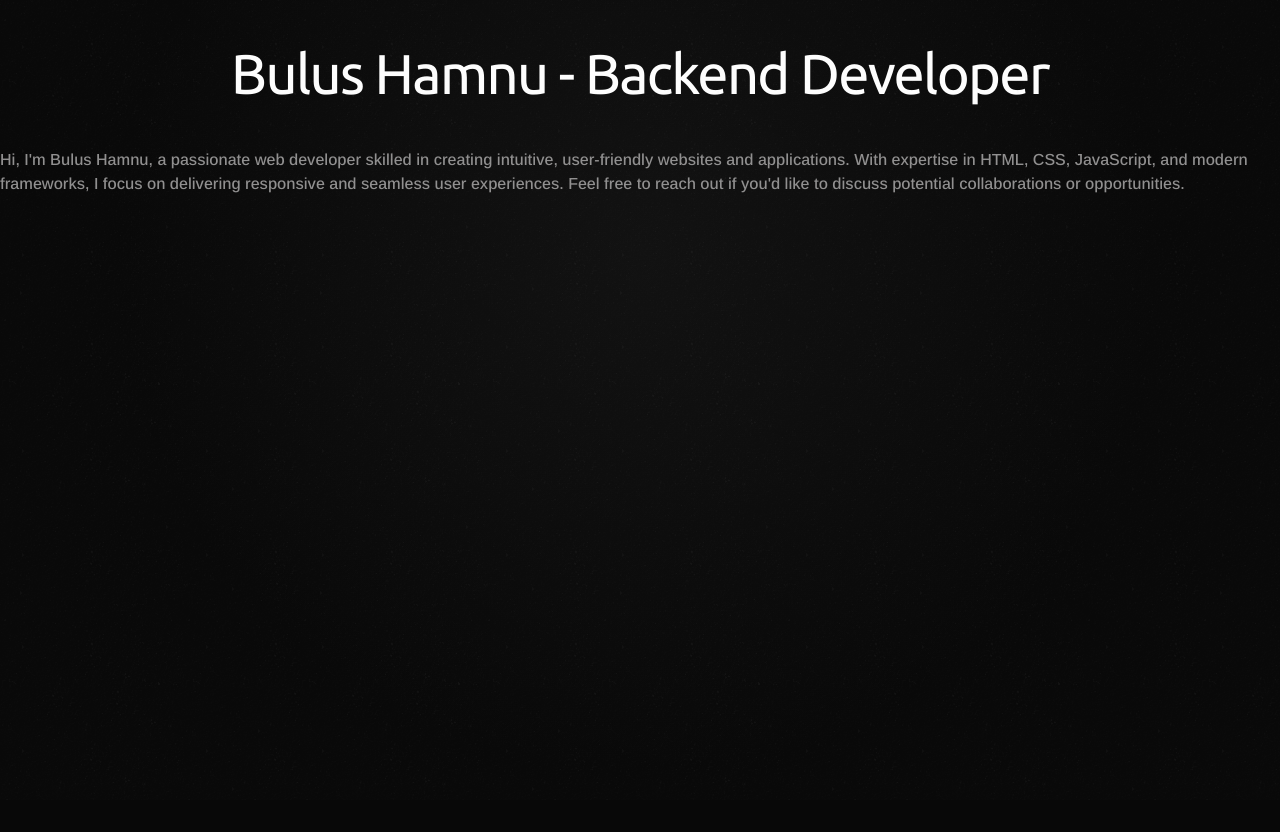
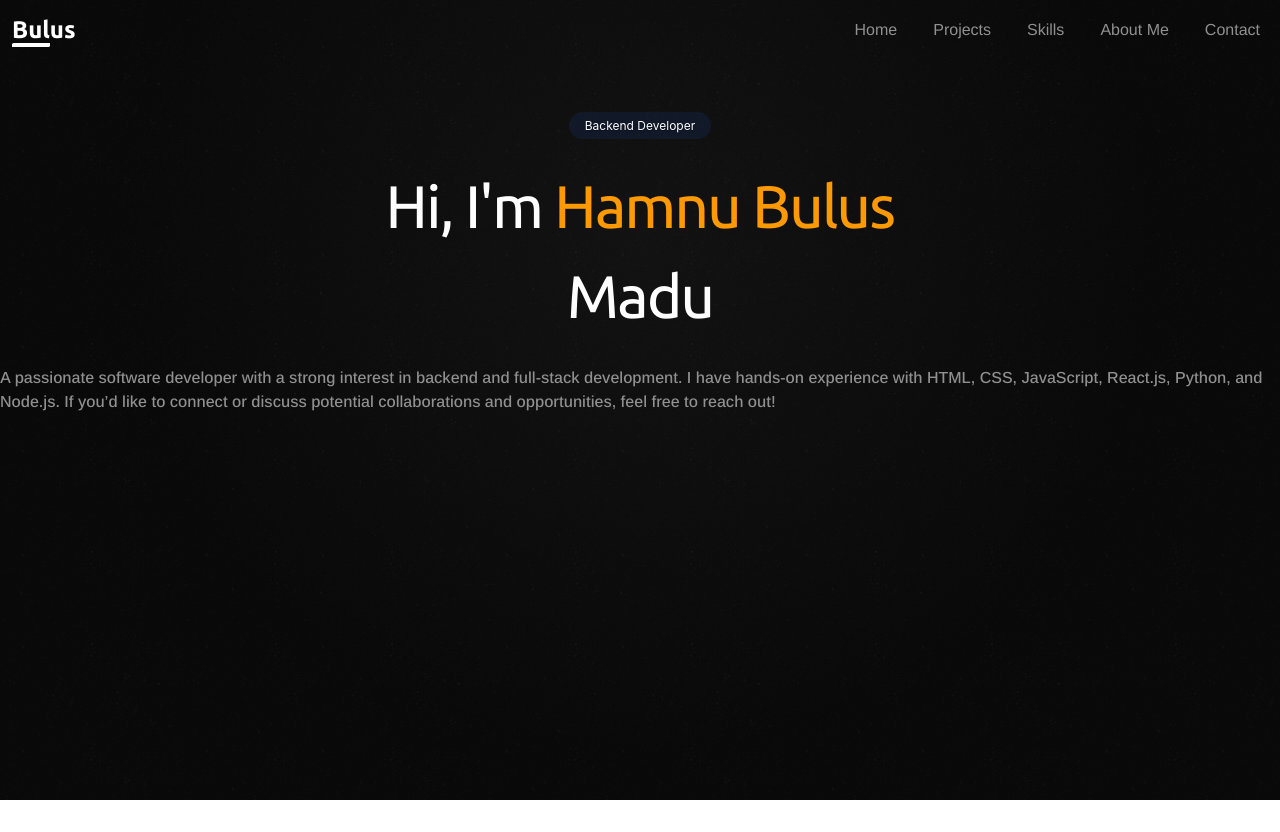
Before and after one commit to BulusHamnu/my-portfolio-v2, a React (Vite) app: page / in a window 1280 px wide. After the commit the page ends 800 px from the top, so only its background shows below. Built offline with nearby package versions, Linux system fonts and the light colour scheme.

Commit message:
Feat: added header and minimal hero section

```diff
--- a/package.json
+++ b/package.json
@@ -11,6 +11,7 @@
   },
   "dependencies": {
     "@tailwindcss/vite": "^4.2.4",
+    "lucide-react": "^1.14.0",
     "react": "^19.2.5",
     "react-dom": "^19.2.5",
     "tailwindcss": "^4.2.4"
--- a/src/App.tsx
+++ b/src/App.tsx
@@ -1,15 +1,29 @@
-/* App entry */
+import Header from "./components/header";
+
+/* Home */
 function App() {
   return (
     <div className="container">
-      <h1>Bulus Hamnu - Backend Developer</h1>
-      <p className="text-left">
-        Hi, I'm Bulus Hamnu, a passionate web developer skilled in creating
-        intuitive, user-friendly websites and applications. With expertise in
-        HTML, CSS, JavaScript, and modern frameworks, I focus on delivering
-        responsive and seamless user experiences. Feel free to reach out if
-        you'd like to discuss potential collaborations or opportunities.
-      </p>
+      <Header />
+      <section className="hero-section pt-28">
+        <span
+          style={{ fontSize: "12px" }}
+          className="border-b-gray-700 px-4 py-1.5 rounded-2xl bg-gray-900 text-shadow-sm m-3"
+        >
+          Backend Developer
+        </span>
+        <h1>
+          Hi, I'm <span className="text-amber-500">Hamnu Bulus</span> <br />
+          Madu
+        </h1>
+        <p className="text-left">
+          A passionate software developer with a strong interest in backend and
+          full-stack development. I have hands-on experience with HTML, CSS,
+          JavaScript, React.js, Python, and Node.js. If you’d like to connect or
+          discuss potential collaborations and opportunities, feel free to reach
+          out!
+        </p>
+      </section>
     </div>
   );
 }
--- /dev/null
+++ b/src/components/header.tsx
@@ -0,0 +1,68 @@
+import { useState } from "react";
+import { X } from "lucide-react";
+
+/* Header */
+function Logo() {
+  return (
+    <div className="font-bold text-2xl">
+      <span className="logo">Bulus</span>
+    </div>
+  );
+}
+
+function Menu({
+  isOpen,
+  toogleMenu,
+}: {
+  isOpen: boolean;
+  toogleMenu: () => void;
+}) {
+  return (
+    <div
+      onClick={toogleMenu}
+      className="rounded nav-menu  cursor-pointer  p-1.5"
+    >
+      {isOpen ? (
+        <X size={30} />
+      ) : (
+        <div className="flex flex-col justify-items-start items-end">
+          <span className="bg-amber-50 p-0.5 mb-1 w-7 rounded"></span>
+          <span className="bg-amber-50 p-0.5 mb-1 w-5 rounded"></span>
+          <span className="bg-amber-50 p-0.5 mb-1 w-6 rounded"></span>
+        </div>
+      )}
+    </div>
+  );
+}
+
+function LinkItem({ text }: { text: string }) {
+  return (
+    <li className="nav-link-item cursor-pointer px-2 py-3 text-left">{text}</li>
+  );
+}
+
+function Header() {
+  const [isOpen, setIsOpen] = useState(false);
+
+  function toogleMenu() {
+    setIsOpen(!isOpen);
+  }
+
+  return (
+    <header className="h-15 flex flex-row justify-between items-center fixed top-0 w-full px-3 z-20">
+      <Logo />
+      <Menu isOpen={isOpen} toogleMenu={toogleMenu} />
+      <nav className={`main-navbar  ${isOpen ? "active" : ""}`}>
+        <ul className="flex flex-col w-full justify-center">
+          <LinkItem text="Home" />
+          <LinkItem text="Projects" />
+          <LinkItem text="Skills" />
+          <LinkItem text="About Me" />
+          <LinkItem text="Contact" />
+        </ul>
+      </nav>
+    </header>
+  );
+}
+
+export default Header;
--- a/src/index.css
+++ b/src/index.css
@@ -2,18 +2,20 @@
 @import url("https://fonts.googleapis.com/css2?family=Arimo:ital,wght@0,400..700;1,400..700&family=Ubuntu:ital,wght@0,300;0,400;0,500;0,700;1,300;1,400;1,500;1,700&display=swap");
 @import "tailwindcss";
 
+/* Default Styles */
 :root {
   --text-color: #ffffff;
   --bg-color: #080808;
   --text-font: "Arimo", sans-serif;
   --heading-font: "Ubuntu", sans-serif;
+  --container-width: 1440px;
 
   color: var(--text-color);
   background: radial-gradient(circle at 50% 30%, #111 0%, #080808 60%);
 
-  /* @media (max-width: 1024px) {
+  @media (max-width: 1024px) {
     font-size: 16px;
-  } */
+  }
 }
 
 body {
@@ -32,7 +34,7 @@ body::before {
 
 .container {
   margin: 0 auto;
-  width: 1440px;
+  width: var(--container-width);
   max-width: 100%;
   text-align: center;
   min-height: 100svh;
@@ -46,12 +48,12 @@ h2 {
 }
 
 h1 {
-  font-size: 56px;
+  font-size: 60px;
   letter-spacing: -1.68px;
-  margin: 32px 0;
+  margin: 25px 0;
 
   @media (max-width: 1024px) {
-    font-size: 36px;
+    font-size: 40px;
     margin: 20px 0;
   }
 }
@@ -75,3 +77,115 @@ p {
     margin: 0 10px;
   }
 }
+
+/* Nav Bar */
+header {
+  z-index: 40;
+}
+
+.main-navbar {
+  position: fixed;
+  top: 0;
+  display: none;
+  left: 0;
+  right: 0;
+  width: 100%;
+}
+
+.main-navbar.active {
+  top: 68px;
+  display: block;
+}
+
+.main-navbar > ul {
+  text-align: center;
+  background: radial-gradient(circle at 50% 30%, #0b0b0b 0%, #121010 60%);
+}
+
+.nav-link-item {
+  font-family: var(--text-font);
+  color: #919090;
+  display: inline;
+  width: 100%;
+}
+
+.nav-link-item:hover,
+.nav-menu:hover {
+  background: #222;
+  transition: background-color 0.3s linear;
+}
+
+/* Primary btn */
+.button-primary {
+  background: #1a1a1a;
+  border: 1px solid #2a2a2a;
+  color: white;
+}
+
+.button-primary:hover {
+  background: #222;
+}
+
+/* Card */
+.card {
+  background: linear-gradient(180deg, #121212 0%, #0d0d0d 100%);
+  border: 1px solid #1f1f1f;
+}
+
+/* Logo  */
+.logo {
+  font-family: var(--heading-font);
+  position: relative;
+  text-decoration: none;
+}
+
+.logo::before {
+  content: "";
+  display: block;
+  width: 60%;
+  height: 15%;
+  background-color: var(--text-color);
+  position: absolute;
+  top: 100%;
+  left: 0;
+  border-radius: 0.1rem 0;
+  z-index: 2;
+}
+
+@media (min-width: 768px) {
+  header {
+    max-width: var(--container-width);
+  }
+
+  .nav-menu {
+    display: none;
+  }
+
+  .nav-link-item {
+    padding: 0.5rem;
+    display: block;
+    width: fit-content;
+  }
+
+  .nav-link-item:hover {
+    background: none;
+    color: var(--text-color);
+    transition: color 0.4s linear;
+  }
+
+  .main-navbar {
+    position: static;
+    display: block;
+    width: fit-content;
+  }
+
+  .main-navbar > ul {
+    position: static;
+    display: flex;
+    flex-direction: row;
+    gap: 1.25rem;
+    width: fit-content;
+    align-items: center;
+    background: none;
+  }
+}
```
Also changed, not shown: 1 other file (tests, documents, lock files or other folders).
